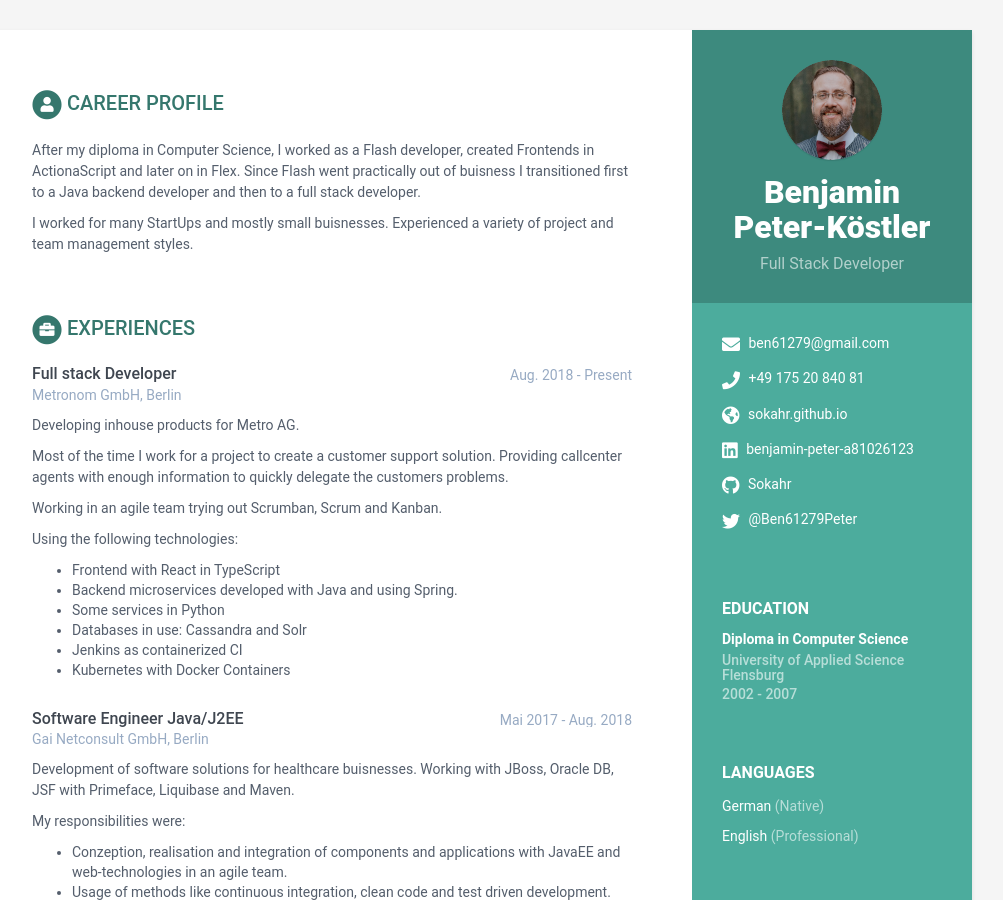
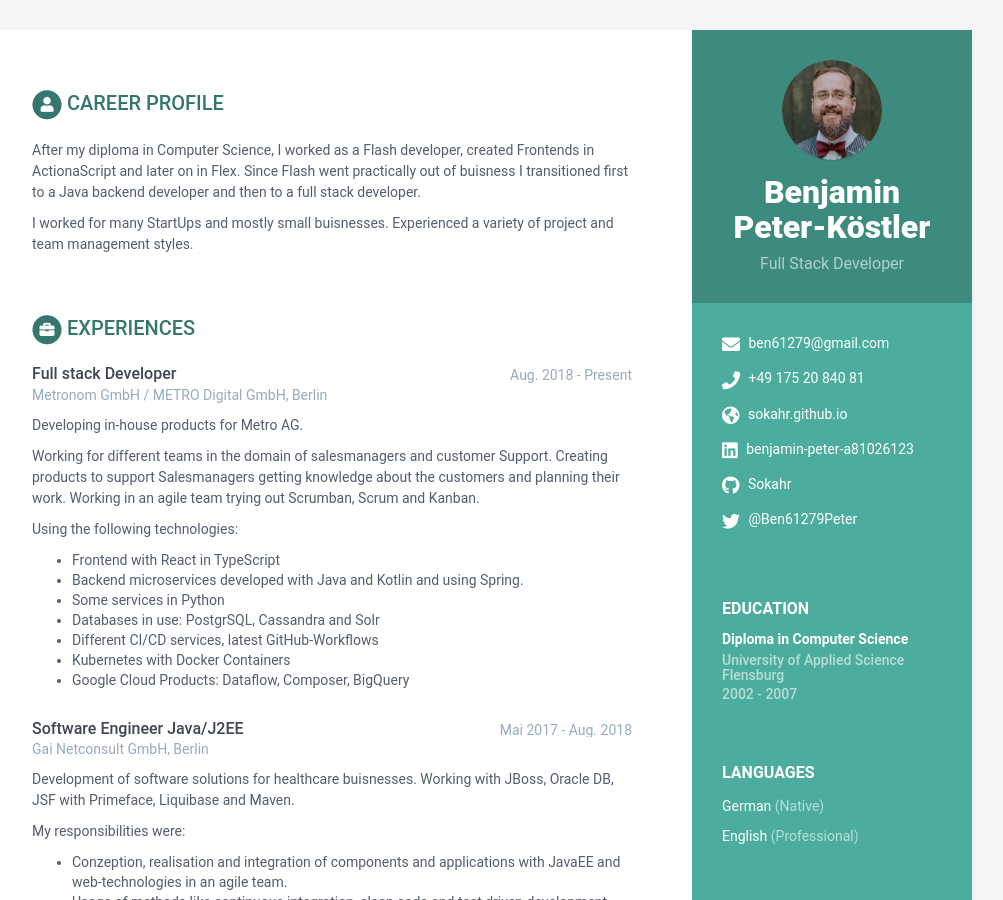
Before and after one commit to Sokahr/sokahr.github.io, a Jekyll site: the page built from index.html, in a window 1280 px wide and 900 px high. Shown: the whole window, without its empty margins (168-1171 px from the left). Built offline with Jekyll 4.4.1, drawn with Linux system fonts in a browser that asks for light colours.

Commit message:
Update data.yml

```diff
--- a/_data/data.yml
+++ b/_data/data.yml
@@ -57,22 +57,23 @@ education:
 experiences:
     - role: Full stack Developer
       time: Aug. 2018 - Present
-      company: Metronom GmbH, Berlin
+      company: Metronom GmbH / METRO Digital GmbH, Berlin
       details: |
-        Developing inhouse products for Metro AG.
+        Developing in-house products for Metro AG.
 
-        Most of the time I work for a project to create a customer support solution. Providing callcenter agents with
-        enough information to quickly delegate the customers problems.
-
+        Working for different teams in the domain of salesmanagers and customer Support.
+        Creating products to support Salesmanagers getting knowledge about the customers
+        and planning their work.
         Working in an agile team trying out Scrumban, Scrum and Kanban.
 
         Using the following technologies:
         - Frontend with React in TypeScript
-        - Backend microservices developed with Java and using Spring.
+        - Backend microservices developed with Java and Kotlin and using Spring.
         - Some services in Python
-        - Databases in use: Cassandra and Solr
-        - Jenkins as containerized CI
+        - Databases in use: PostgrSQL, Cassandra and Solr
+        - Different CI/CD services, latest GitHub-Workflows
         - Kubernetes with Docker Containers
+        - Google Cloud Products: Dataflow, Composer, BigQuery
 
 
     - role: Software Engineer Java/J2EE
```
